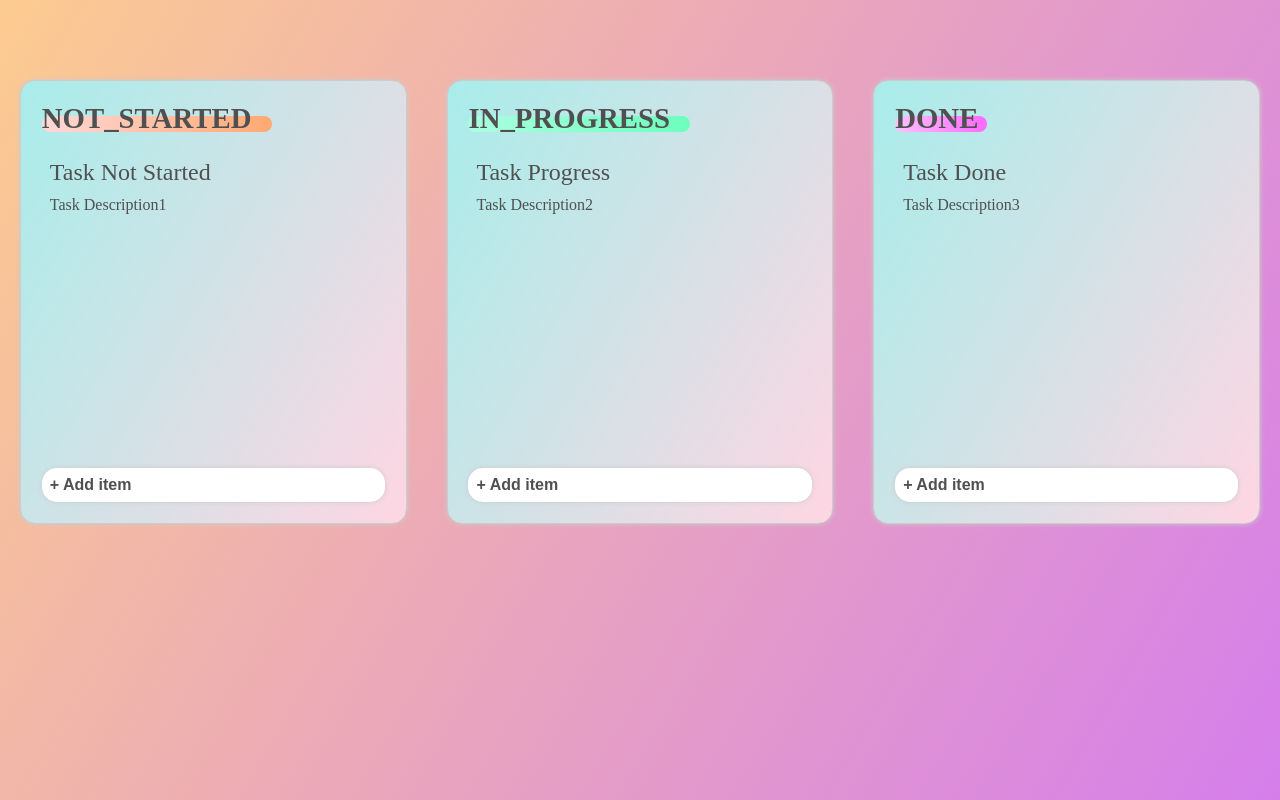
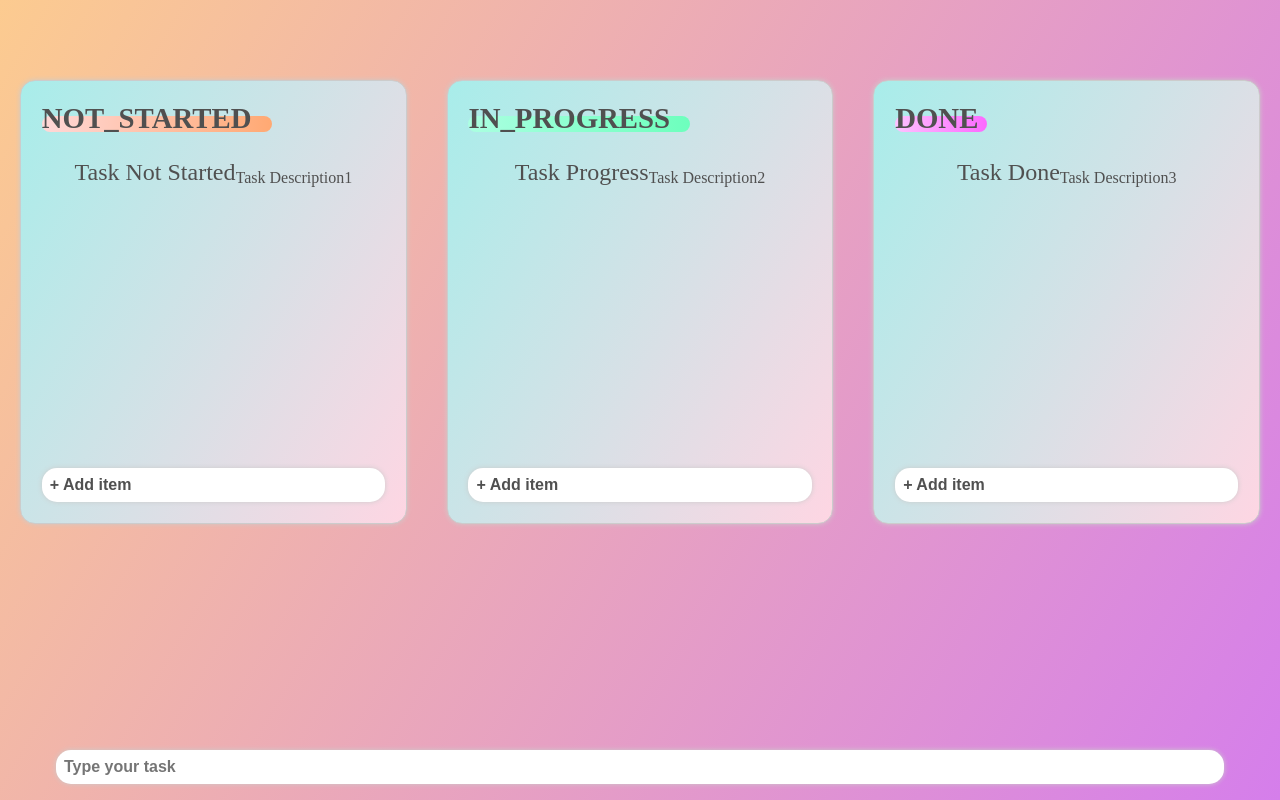
Before and after one commit to July249/kanban-board, a React (Create React App) app: page / in a window 1280 px wide. Built offline with nearby package versions, Linux system fonts and the light colour scheme; the HTML template or start-up script is replaced by a standard one.

Commit message:
design: change App layout since adding TaskInput

```diff
--- a/src/App.css
+++ b/src/App.css
@@ -1,6 +1,9 @@
 .App {
   background: linear-gradient(120deg, var(--COLOR-BACKGROUND1) 0%, var(--COLOR-BACKGROUND2) 100%);
   height: 100vh;
+}
+
+section {
   display: flex;
   justify-content: center;
 }
--- a/src/App.jsx
+++ b/src/App.jsx
@@ -1,4 +1,5 @@
 import Column from 'components/Column/Column';
+import TaskInput from 'components/TaskInput/TaskInput';
 import './App.css';
 
 const states = ['NOT_STARTED', 'IN_PROGRESS', 'DONE'];
@@ -6,9 +7,12 @@ const states = ['NOT_STARTED', 'IN_PROGRESS', 'DONE'];
 function App() {
   return (
     <div className='App'>
-      {states.map((state) => (
-        <Column key={state} state={state} />
-      ))}
+      <section>
+        {states.map((state) => (
+          <Column key={state} state={state} />
+        ))}
+      </section>
+      <TaskInput />
     </div>
   );
 }
```
